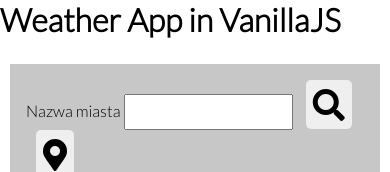
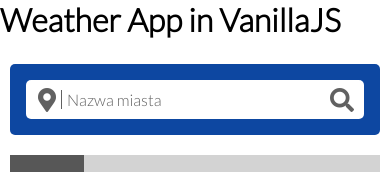
Before and after one commit to qkiczw/js_ex_weather_app, a website built with webpack: page dist/index.html in a window 390 px wide. Shown: the top 172 px of the page. Built offline with nearby package versions, Linux system fonts and the light colour scheme; no server answers.

Commit message:
Some RWD (mobile) css code was added

```diff
--- a/src/style.scss
+++ b/src/style.scss
@@ -7,26 +7,73 @@
   font-family: "Lato", sans-serif;
 }
 
-$bgColor: rgb(199, 199, 199);
+$bgColorPrimary: #0d47a1;
+$bgColorSecondary: #5472d3;
+$fontColorPrimary: #616161;
+$borderRadius: 5px;
 
 .app__container {
   min-height: 500px;
   padding: 25px 10px;
 
+  .search__container {
+    background-color: $bgColorPrimary;
+    padding: 1rem;
+    border-radius: $borderRadius;
+  }
   .search-form {
-    background-color: $bgColor;
-    padding: 1rem;
+    position: relative;
+    display: flex;
+    justify-content: flex-start;
+    align-items: center;
+    max-width: 100%;
+    background-color: white;
+    padding: 10px 15px;
+    border-radius: $borderRadius;
+
+    &__name {
+      position: absolute;
+      z-index: 2;
+      left: 40px;
+      color: $fontColorPrimary;
+    }
+    &__name::before {
+      position: relative;
+      left: -5px;
+      border-left: 1px solid $fontColorPrimary;
+      content: "";
+    }
     &__input {
-      padding: 0.5rem;
+      position: relative;
+      left: 30px;
+      width: 80%;
+      z-index: 1;
+      border-radius: 10px;
+      border: none;
+      font-size: 1rem;
     }
-    &__btn__search,
+    &__btn__search {
+      position: absolute;
+      right: 10px;
+      font-size: 1.5rem;
+      color: $fontColorPrimary;
+      z-index: 2;
+      border: none;
+      background: none;
+    }
     &__btn__location {
-      margin-left: 10px;
+      position: absolute;
+      z-index: 2;
+      left: 5px;
       padding: 5px 7px;
-      font-size: 2rem;
+      font-size: 1.5rem;
+      color: $fontColorPrimary;
+      background: none;
       border: none;
       border-radius: 5px;
     }
+  }
+  .search-form__input:focus {
   }
 
   .current-weather__container {
@@ -57,9 +104,11 @@ $bgColor: rgb(199, 199, 199);
   }
   .week-weather {
     &__container {
+      position: relative;
       width: 100%;
       display: flex;
-      justify-content: space-around;
+      justify-content: start;
+      overflow-y: scroll;
       align-items: center;
       padding: 1rem 0;
     }
```
Also changed, not shown: dist/bundle.js.
